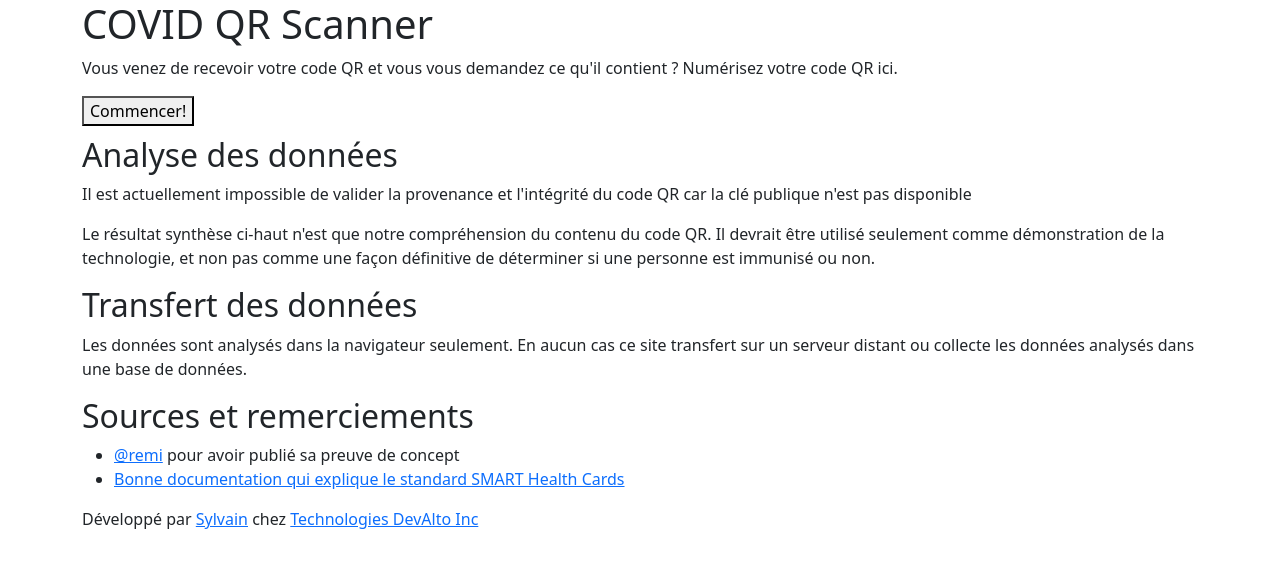
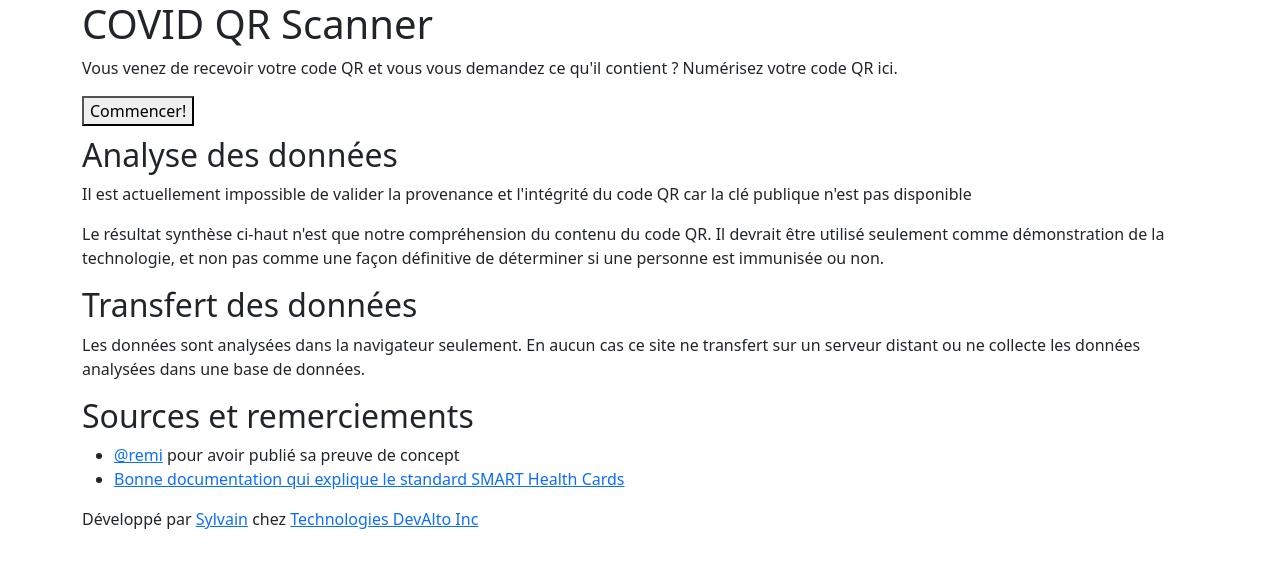
Before and after one commit to devalto/numeriseur-preuve-vaccinale, a website built with webpack: page src/index.html in a window 1280 px wide. Built offline with nearby package versions, Linux system fonts and the light colour scheme.

Commit message:
Corrigé les fautes d'orthographe

```diff
--- a/src/index.html
+++ b/src/index.html
@@ -23,10 +23,10 @@
             <p>Le résultat synthèse ci-haut n'est que notre compréhension du contenu
             du code QR. Il devrait être utilisé seulement comme démonstration de la
             technologie, et non pas comme une façon définitive de déterminer si une
-            personne est immunisé ou non.</p>
+            personne est immunisée ou non.</p>
             <h2>Transfert des données</h2>
-            <p>Les données sont analysés dans la navigateur seulement. En aucun cas
-            ce site transfert sur un serveur distant ou collecte les données analysés
+            <p>Les données sont analysées dans la navigateur seulement. En aucun cas
+            ce site ne transfert sur un serveur distant ou ne collecte les données analysées
             dans une base de données.</p>
             <h2>Sources et remerciements</h2>
             <ul>
```
